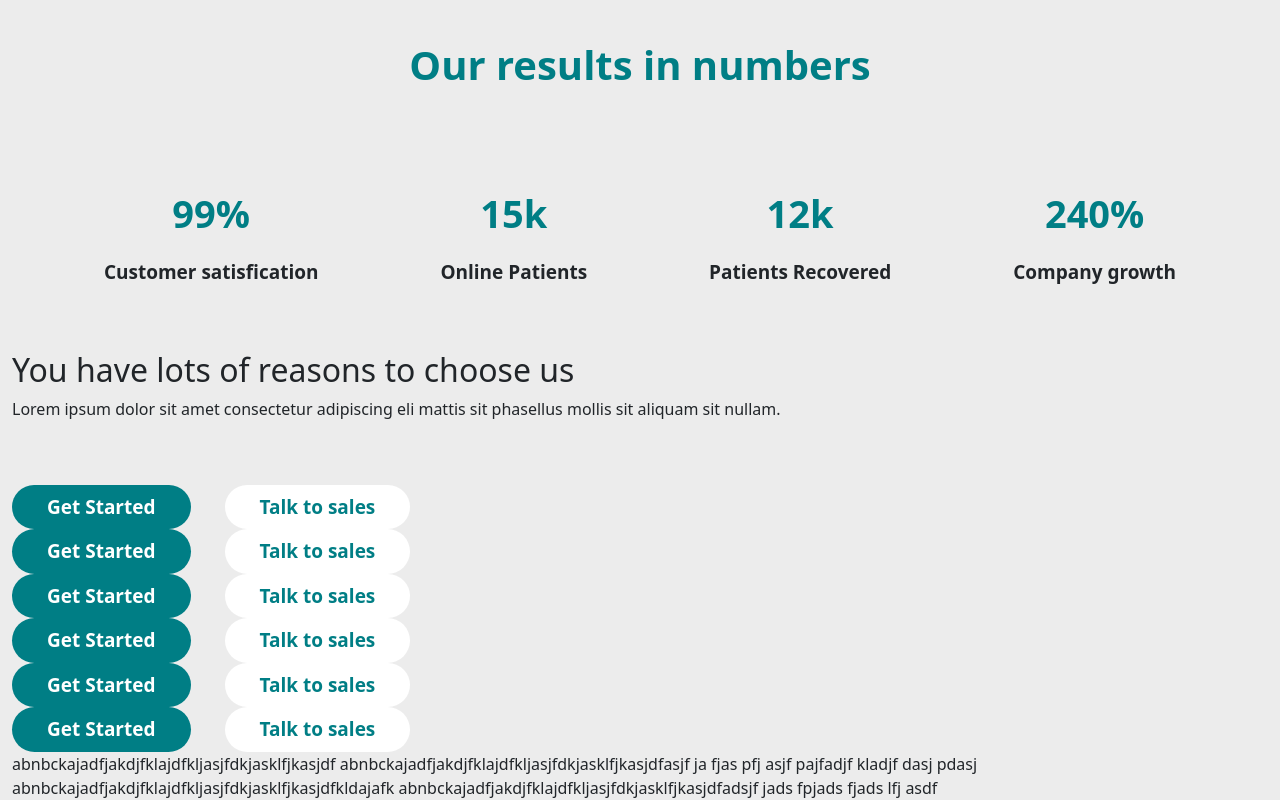
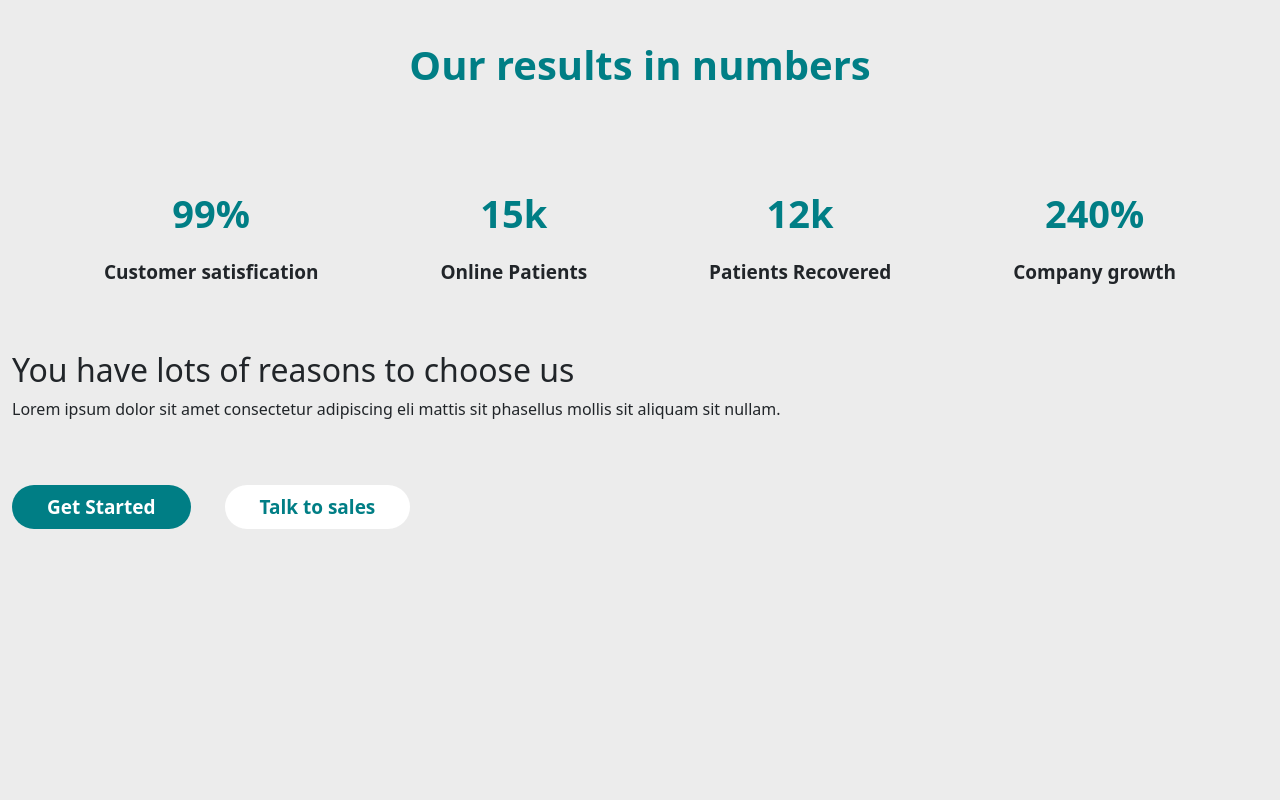
Before and after one commit to AhmedMaster28/doctorAppointment_webApplication, a plain HTML site: page index.html in a window 1280 px wide. Shown: the part 931-1731 px from the top of the page. After the commit the page ends 1460 px from the top, so only its background shows below. Drawn offline with nearby package versions, Linux system fonts and the light colour scheme; a web font is replaced by a local one.

Commit message:
UPDATED PERMANENTILY

```diff
--- a/index.html
+++ b/index.html
@@ -159,66 +159,6 @@
                         <button class="Started">Get Started</button>
                         <button class="Started white">Talk to sales</button>
                     </div>
-
-
-
-
-
-
-                    <div class="btnn">
-
-                        <button class="Started">Get Started</button>
-                        <button class="Started white">Talk to sales</button>
-                    </div>
-
-                    <div class="btnn">
-
-                        <button class="Started">Get Started</button>
-                        <button class="Started white">Talk to sales</button>
-                    </div>
-
-                    <div class="btnn">
-
-                        <button class="Started">Get Started</button>
-                        <button class="Started white">Talk to sales</button>
-                    </div>
-                    <div class="btnn">
-
-                        <button class="Started">Get Started</button>
-                        <button class="Started white">Talk to sales</button>
-                    </div>
-                    <div class="btnn">
-
-                        <button class="Started">Get Started</button>
-                        <button class="Started white">Talk to sales</button>
-                    </div>
-
-
-
-
-
-
-
-                    abnbckajadfjakdjfklajdfkljasjfdkjasklfjkasjdf
-
-                    abnbckajadfjakdjfklajdfkljasjfdkjasklfjkasjdfasjf
-                    ja
-                    fjas
-                    pfj
-                    asjf
-                    pajfadjf
-                    kladjf
-                    dasj
-                    pdasj
-                    abnbckajadfjakdjfklajdfkljasjfdkjasklfjkasjdfkldajafk
-                    abnbckajadfjakdjfklajdfkljasjfdkjasklfjkasjdfadsjf
-                    jads
-                    fpjads
-                    fjads
-                    lfj
-                    asdf
-
-
                 </div>
             </section>
 
```
Also changed, not shown: style.css (+22 -17 lines).
